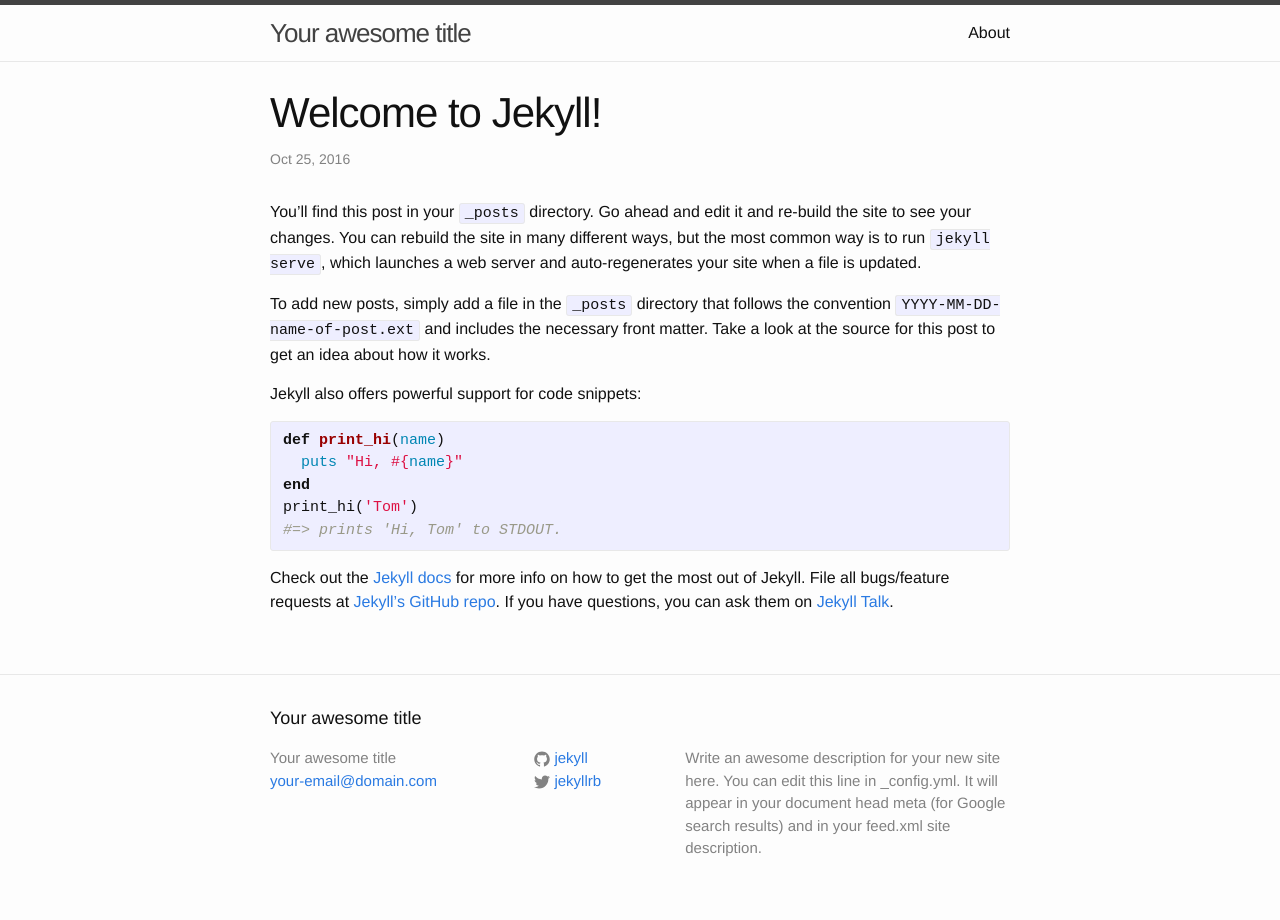
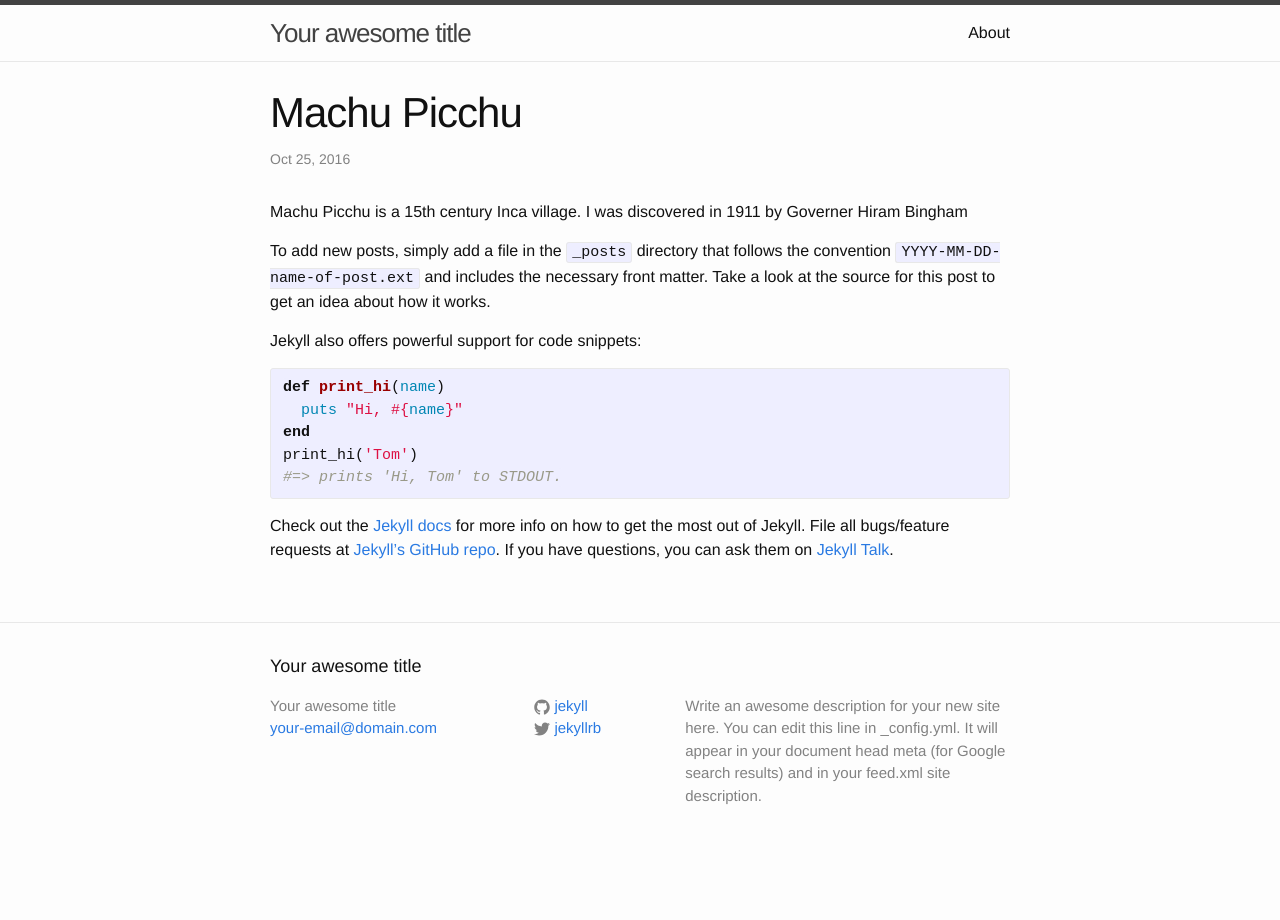
Before and after one commit to KaneForeman/kaneforeman.github.io, a Jekyll site: the page built from _posts/2016-10-25-welcome-to-jekyll.markdown, in a window 1280 px wide. Built offline with Jekyll 4.4.1, drawn with Linux system fonts in a browser that asks for light colours.

Commit message:
Update 2016-10-25-welcome-to-jekyll.markdown

```diff
--- a/_posts/2016-10-25-welcome-to-jekyll.markdown
+++ b/_posts/2016-10-25-welcome-to-jekyll.markdown
@@ -1,10 +1,10 @@
 ---
 layout: post
-title:  "Welcome to Jekyll!"
+title:  "Machu Picchu"
 date:   2016-10-25 10:34:16 -0400
 categories: jekyll update
 ---
-You’ll find this post in your `_posts` directory. Go ahead and edit it and re-build the site to see your changes. You can rebuild the site in many different ways, but the most common way is to run `jekyll serve`, which launches a web server and auto-regenerates your site when a file is updated.
+Machu Picchu is a 15th century Inca village. I was discovered in 1911 by Governer Hiram Bingham
 
 To add new posts, simply add a file in the `_posts` directory that follows the convention `YYYY-MM-DD-name-of-post.ext` and includes the necessary front matter. Take a look at the source for this post to get an idea about how it works.
 
```
